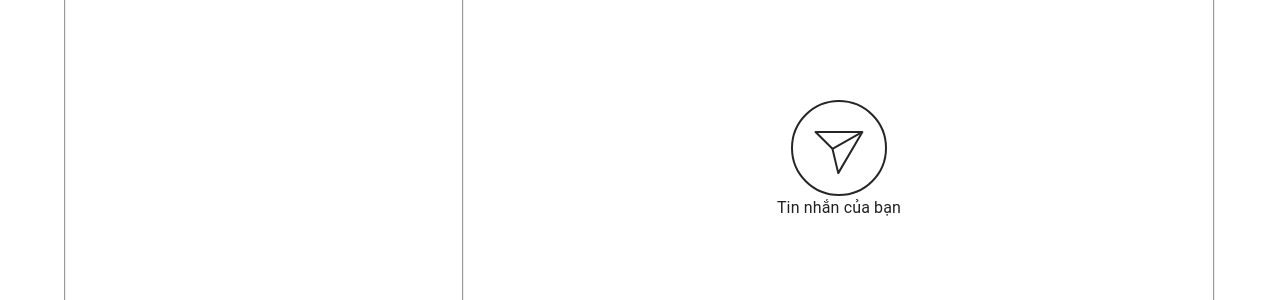
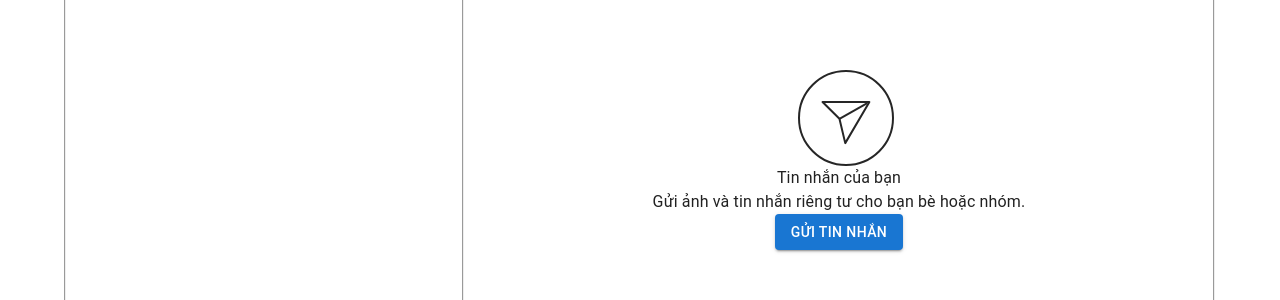
Before and after one commit to tranhieu1906/Instagram, a React (Create React App) app in the folder FrontEnd/: page /direct/inbox in a window 1280 px wide. Shown: the part 245-545 px from the top of the page. Built offline with nearby package versions, Linux system fonts and the light colour scheme; no server answers.

Commit message:
pull update

```diff
--- a/FrontEnd/src/components/Chats/ViewChat.jsx
+++ b/FrontEnd/src/components/Chats/ViewChat.jsx
@@ -77,7 +77,7 @@ export default function ViewChat () {
                     </div>
 
                     <div className="flex justify-center items-center chat">
-                        <ChatBody/>
+                        <ChatBody onClose = {handleClickListItem}/>
                     </div>
                 </div>
             </Container>
--- a/FrontEnd/src/components/Chats/childComponent/ChatBody.jsx
+++ b/FrontEnd/src/components/Chats/childComponent/ChatBody.jsx
@@ -1,11 +1,19 @@
 import { useState, useEffect} from "react";
 import "../../../App.css"
-export default function ChatBody () {
+import {Button} from "@mui/material";
+export default function ChatBody (props) {
+    let {onClose} = props
     const [presentChat, setPresentChat] = useState()
+    console.log(presentChat)
+
+    const addChat = () => {
+        onClose()
+    }
 
     return(
         <>
-            <div >
+            {presentChat === undefined ? (
+                <div className="flex flex-col items-center">
                     <svg aria-label="Direct" className="_ab6- ml-3.5" color="#262626" fill="#262626" height="96" role="img"
                          viewBox="0 0 96 96" width="96">
                         <circle cx="48" cy="48" fill="none" r="47" stroke="currentColor" strokeLinecap="round"
@@ -16,7 +24,12 @@ export default function ChatBody () {
                                  stroke="currentColor" strokeLinejoin="round" strokeWidth="2"></polygon>
                     </svg>
                     <h1>Tin nhắn của bạn</h1>
+                    <p>Gửi ảnh và tin nhắn riêng tư cho bạn bè hoặc nhóm.</p>
+                    <Button variant="contained" onClick={addChat}>gửi tin nhắn</Button>
                 </div>
+            ): (
+                <h1>regrtg</h1>
+            )}
 
         </>
     )
```
Lines whose indentation alone changed are shown as unchanged.
